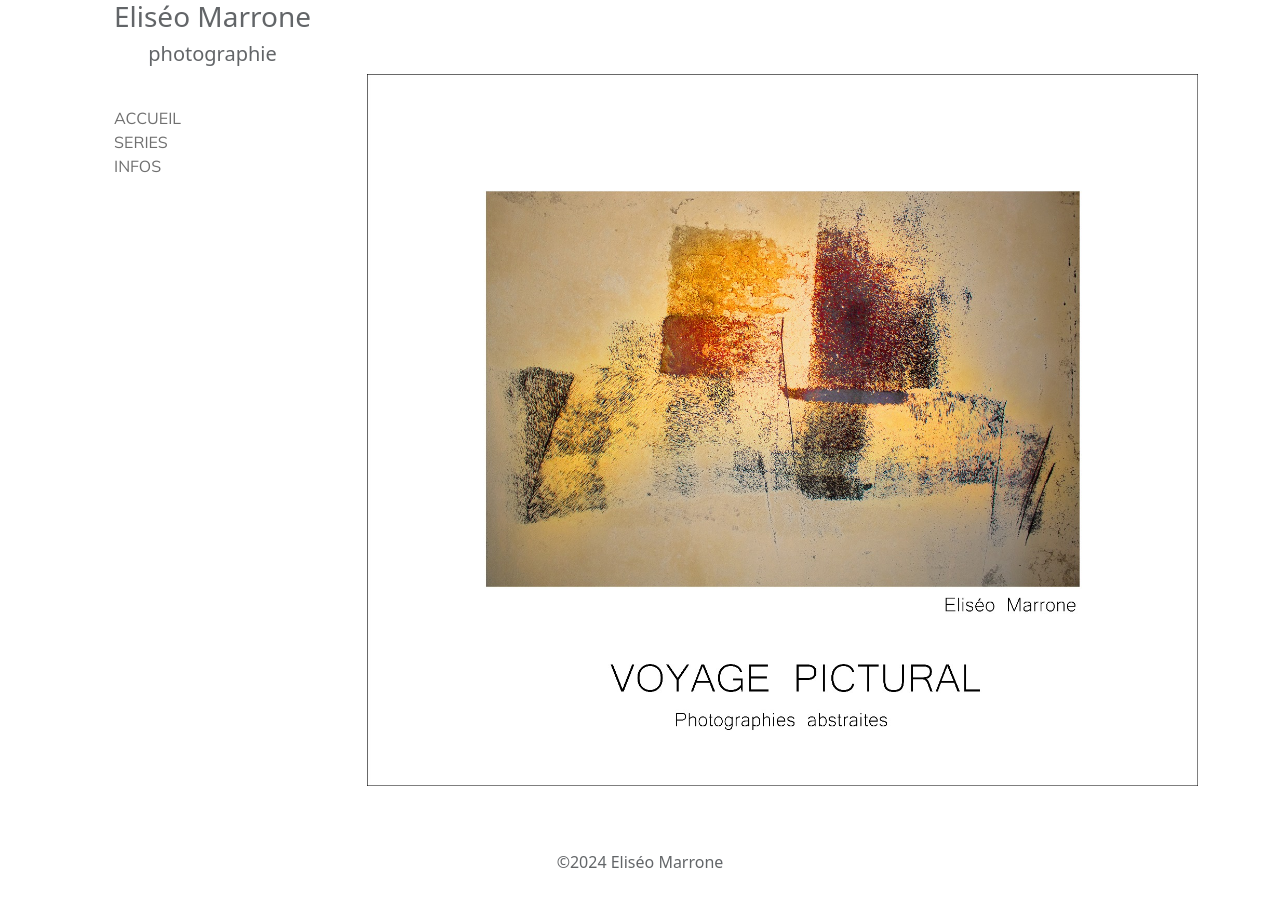
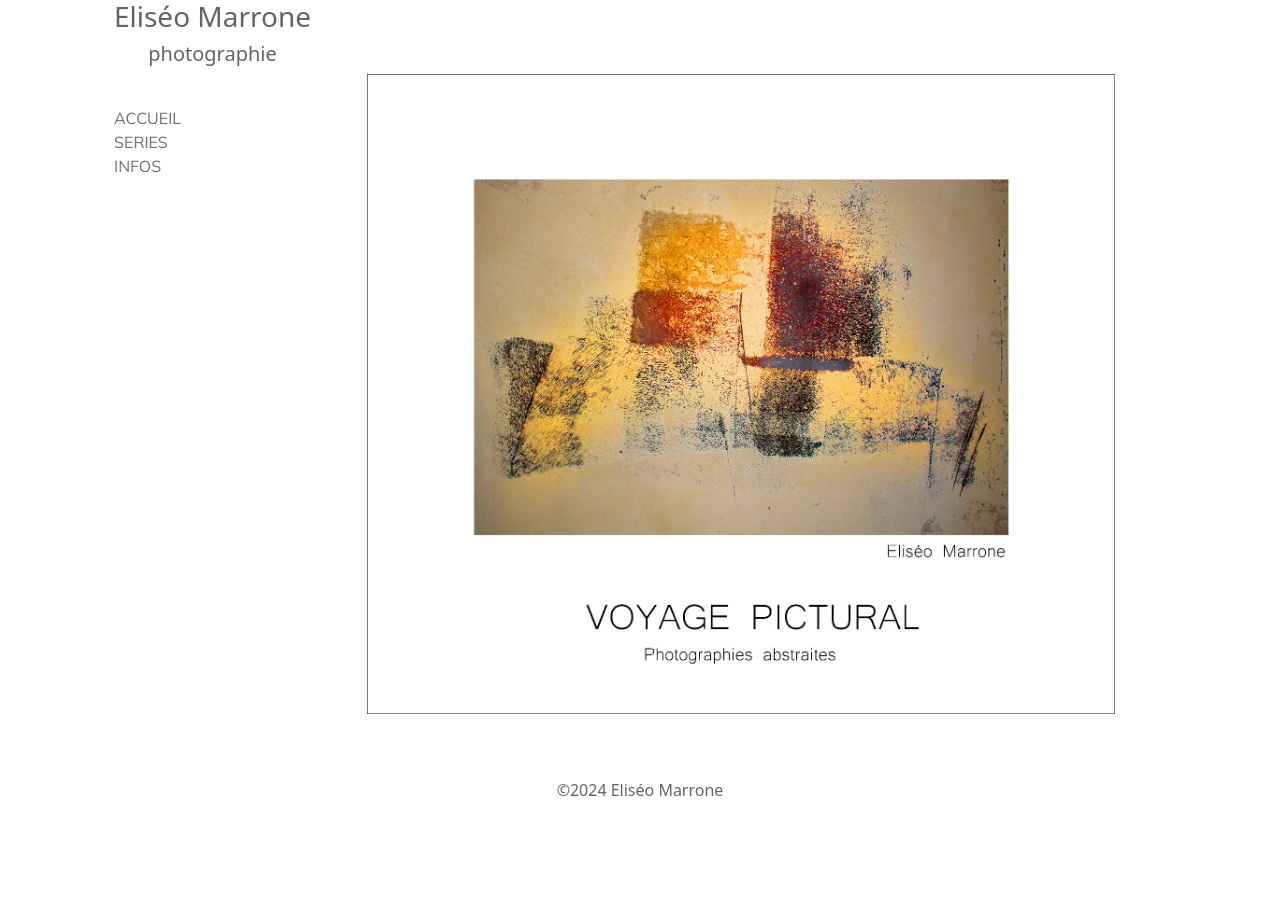
Before and after one commit to ophir0/eliseo-marrone-photographie, a React (Vite) app: page / in a window 1280 px wide. Shown: the top 906 px of the page. After the commit the page ends 866 px from the top, so only its background shows below. Built offline with nearby package versions, Linux system fonts and the light colour scheme.

Commit message:
Adjust the home page hero to be slightly smaller

```diff
--- a/src/App.css
+++ b/src/App.css
@@ -27,7 +27,10 @@ a:active {
   opacity: 0.8;
 }
 
-
+.acceuil-container {
+  max-width: 90%;
+  max-height: 90%;
+}
 
 h1 {
   font-family: "Mulish", sans-serif;
```
